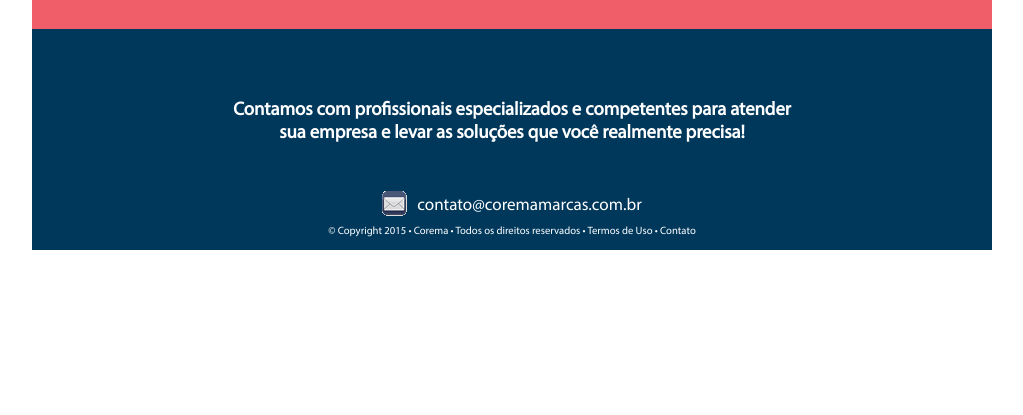
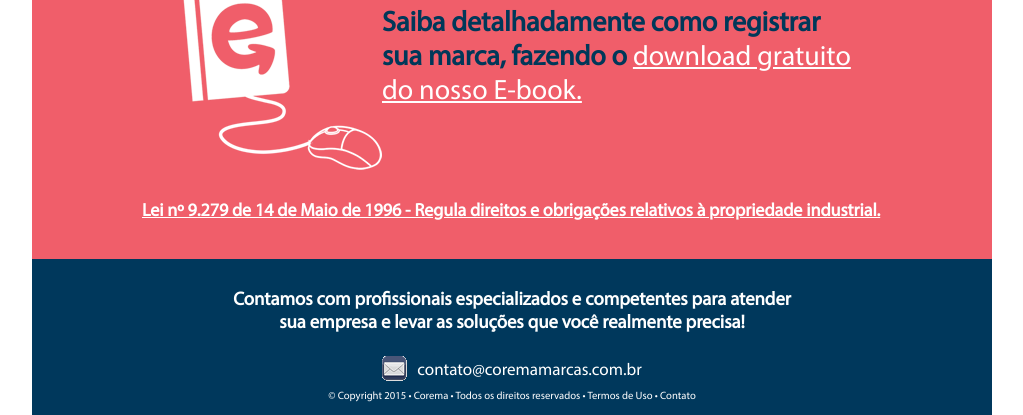
Before and after one commit to venturalp/Corema, a PHP site: page / in a window 1280 px wide. Shown: the part 1068-1483 px from the top of the page, without its empty margins (128-1151 px from the left). Before the commit the page ends 1318 px from the top, so only its background shows below. Run offline with PHP 8.4, Linux system fonts and the light colour scheme.

Commit message:
Atualização ajustes home-page (fundo, img, textos  e cores)

```diff
--- a/css/estilos.css
+++ b/css/estilos.css
@@ -97,8 +97,8 @@ nav a:hover{
 
 .destaque{
 	background-image: url("../images/destaque.jpg");
-	height: 390px;
-	padding-left: 52%;
+	height: 700px;
+	padding-left: 56%;
     padding-top: 2%;
 }
 
@@ -115,6 +115,11 @@ nav a:hover{
     top: -12px;
     left: 45px;
     position: relative;
+}
+
+.destaque strong{
+    font-size: 22pt;
+    font-weight: 2500;
 }
 
 .destaque input[type="text"]{
@@ -165,22 +170,47 @@ nav a:hover{
 }
 
 .porque{
-	height: 550px;
+	height: 140px;
 	width: 960px;
-	background-color: #F05E6A;
+	background-color: #ab0917;
 	margin: 0 auto;
 	position: relative;
     padding-top: 30px;
 }
 
+.ebook{
+	height: 300px;
+	width: 960px;
+	background-color: #f05e6a;
+	margin: 0 auto;
+	position: relative;
+    padding-top: 30px;
+}
+
+.ebook div{
+    display: flex;
+    margin-left: 150px;
+    font-family: Myriad, sans-serif;
+    color: #003859;
+    font-size: 28px;
+    font-weight: 1800;
+    margin-top: 20px;
+}
+
+
+.ebook a{
+    color: white;
+    text-decoration: underline;
+}
+
 .profissionais{
 	display: table;
-    padding-top: 70px;
+    padding-top: 30px;
     padding-bottom: 20px;
 	width: 960px;
 	background-color: #00385C;
     color: white;
-    margin-bottom: 0px;
+    margin-bottom: -25px;
 }
 
 .profissionais div{
@@ -278,7 +308,7 @@ iframe {
 }
 
 .icon{
-    color: #F05E6A;
+    color: #ab0917;
     text-align: center;
     font-size: 60pt;
     font-weight: bolder;
@@ -778,3 +808,17 @@ h1{
     position: absolute;
     float: right;
 }
+
+
+
+
+
+.ebook-bottom {
+    font-size: 18px !important;
+    text-align: center;
+    color: white !important;
+    text-decoration: underline;
+    font-weight: bold !important;
+    margin-left: 110px !important;
+    margin-top: 30px !important;
+}
--- a/index.php
+++ b/index.php
@@ -84,10 +84,18 @@
                         <span class="desq">QUERO<br>REGISTRAR!</span>
                     </div>
                 </div>
-
-
-                <iframe width="500" height="375" src="https://www.youtube.com/embed/aE2GCa-_nyU" frameborder="0" allowfullscreen></iframe>
 			</section>
+            <section class="ebook">
+                <div>
+                    <img src="images/mouse_ebook.png"/>
+                    <p>
+                        <strong>Saiba detalhadamente como registrar <br>sua marca, fazendo o </strong><a href="files/lei_n_9279.pdf">download gratuito<br> do nosso E-book.</a>
+                    </p>
+                </div>
+                <div class="ebook-bottom">
+                    Lei nº 9.279 de 14 de Maio de 1996 - Regula direitos e obrigações relativos à propriedade industrial.
+                </div>
+            </section>
 			<div class="profissionais">
 				<div>Contamos com profissionais especializados e competentes para atender<br>sua empresa e levar as soluções que você realmente precisa!</div>
 			</div>
```
Also changed, not shown: images/destaque.jpg, images/mouse_ebook.png (added), 1 other file.
